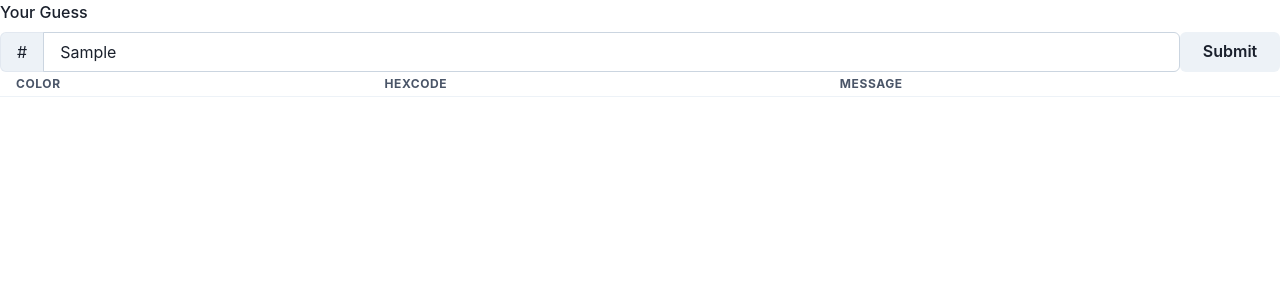
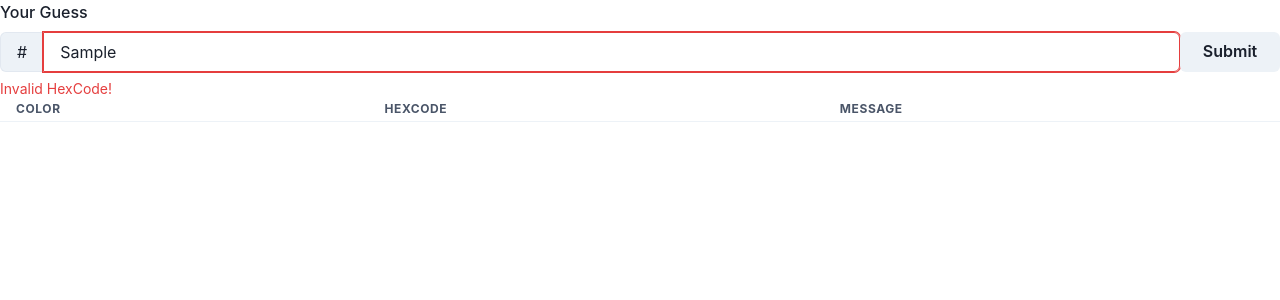
Before and after one commit to HOYOUNG98/fox, a Next.js app in the folder web/: page / in a window 1280 px wide. Both pictures are taken after typing "Sample" into the empty fields and a click on the button "Submit". Shown: the top 300 px of the page. Built offline with nearby package versions, Linux system fonts and the light colour scheme.

Commit message:
Better use Formik and clean code

```diff
--- a/web/pages/components/guessForm.tsx
+++ b/web/pages/components/guessForm.tsx
@@ -1,5 +1,5 @@
 import axios from "axios";
-import { Dispatch, FC, SetStateAction, useState } from "react";
+import { Dispatch, FC } from "react";
 import { Field, Form, Formik } from "formik";
 import {
   FormControl,
@@ -10,7 +10,6 @@ import {
   InputLeftAddon,
   Button,
   Flex,
-  Spacer,
   Box,
 } from "@chakra-ui/react";
 
@@ -22,8 +21,6 @@ interface GuessFormProps {
 }
 
 export const GuessForm: FC<GuessFormProps> = ({ guesses, setGuesses }) => {
-  const [isLoading, setLoading] = useState(false);
-
   const validateName = (value: string) => {
     let re = /[0-9A-Fa-f]{6}/g;
     let error;
@@ -41,8 +38,6 @@ export const GuessForm: FC<GuessFormProps> = ({ guesses, setGuesses }) => {
     <Formik
       initialValues={{ guess: "" }}
       onSubmit={(values, actions) => {
-        setLoading(true);
-        console.log(values, actions);
         axios
           .get(
             `https://ofztj4z2s7.execute-api.us-east-1.amazonaws.com/dev/guess_color?guess=${values.guess}`
@@ -56,14 +51,14 @@ export const GuessForm: FC<GuessFormProps> = ({ guesses, setGuesses }) => {
           .catch(function (error) {
             console.log(error);
           });
-        setLoading(false);
+        actions.setSubmitting(false);
       }}
     >
-      {(_) => (
+      {(props) => (
         <Form>
           <Field name="guess" validate={validateName}>
             {({ field, form }: any) => (
-              <FormControl isInvalid={form.errors.name && form.touched.name}>
+              <FormControl isInvalid={form.errors.guess && form.touched.guess}>
                 <FormLabel>Your Guess</FormLabel>
                 <Flex>
                   <Box flexGrow={1}>
@@ -71,12 +66,12 @@ export const GuessForm: FC<GuessFormProps> = ({ guesses, setGuesses }) => {
                       <InputLeftAddon children="#" />
                       <Input {...field} type="text" placeholder="guess" />
                     </InputGroup>
-                    <FormErrorMessage>{form.errors.name}</FormErrorMessage>
+                    <FormErrorMessage>{form.errors.guess}</FormErrorMessage>
                   </Box>
                   <Button
                     w="100px"
                     colorScheme="gray"
-                    isLoading={isLoading}
+                    isLoading={props.isSubmitting}
                     type="submit"
                   >
                     Submit
--- a/web/pages/index.tsx
+++ b/web/pages/index.tsx
@@ -12,7 +12,6 @@ export interface guessResult {
 const Home: NextPage = () => {
   const [guesses, setGuesses] = useState<Array<guessResult>>([]);
 
-  console.log(guesses);
   return (
     <div>
       <GuessForm guesses={guesses} setGuesses={setGuesses} />
```
